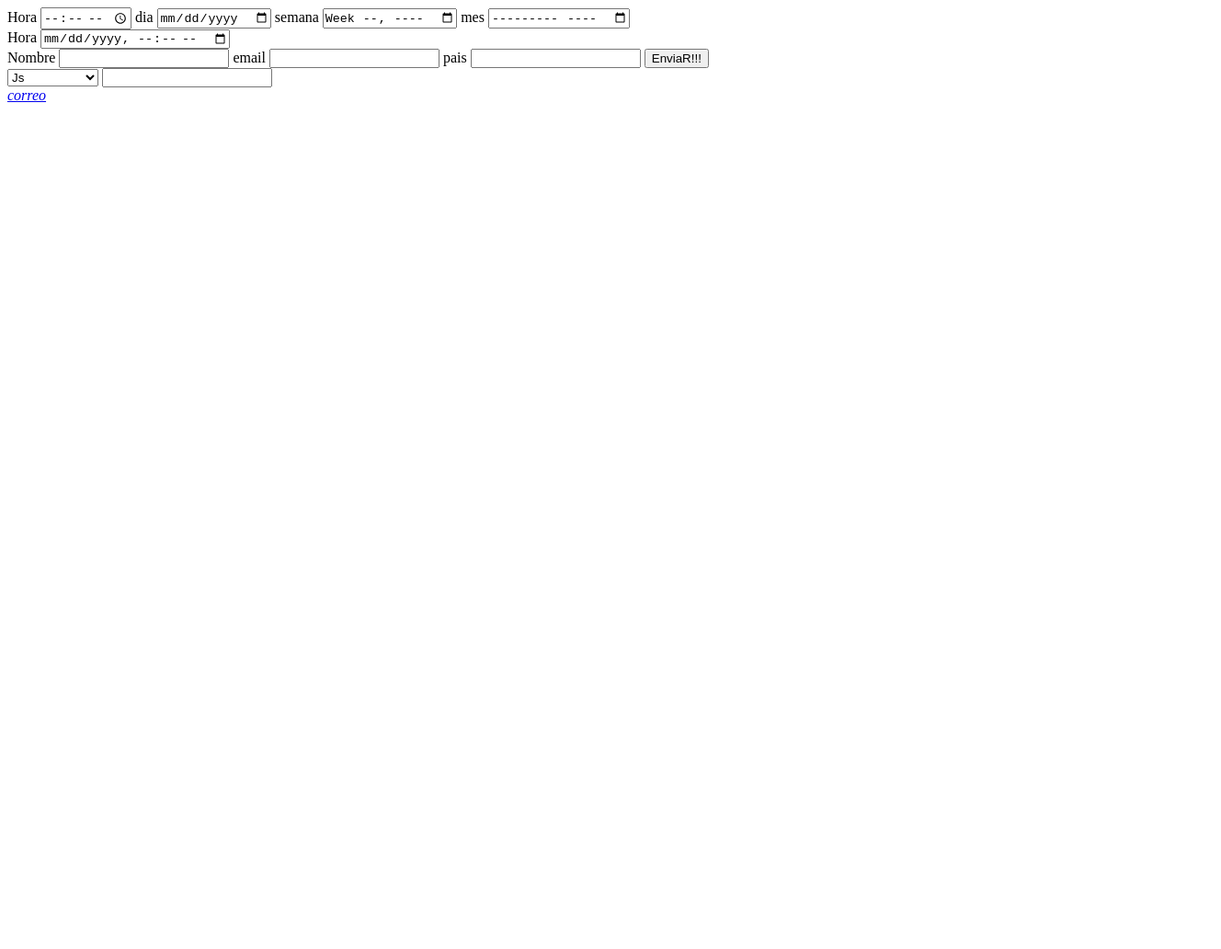
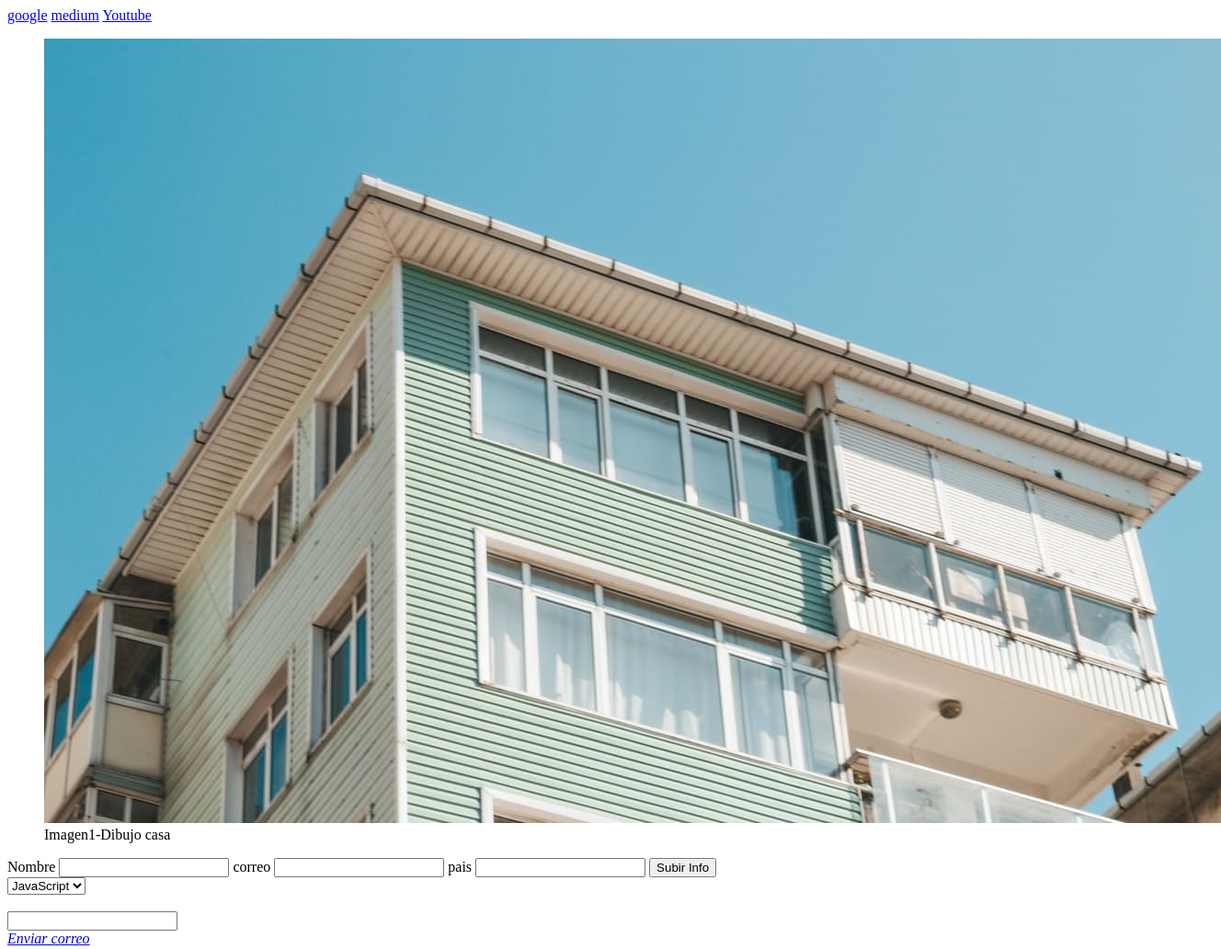
Before and after one commit to Danielherresan/Semantica_HTML, a plain HTML site: page html/index.html in a window 1280 px wide. Shown: the whole page at 92% size, 1328 px wide, since content can reach past the window. Before the commit the page ends 800 px from the top, so only its background shows below. Drawn offline with Linux system fonts and the light colour scheme.

Commit message:
sesion de estilos

```diff
--- /dev/null
+++ b/css/style.css
@@ -0,0 +1,28 @@
+* {
+    box-sizing: border-box;
+    margin: 0;
+    padding: 0;
+}
+html{
+    font-size: 62.5%;
+}
+.page-title{
+    color: blue;
+}
+
+h1{
+    font-size: 2.4rem;
+}
+
+main div ~ p  {
+    color: coral;
+}
+main div > p {
+    color:darkblue;
+}
+div{
+    font-size: 20px;
+}
+main div > h1 {
+    font-size: 1.7em;
+}
--- a/html/index.html
+++ b/html/index.html
@@ -9,89 +9,50 @@
 <body>
     <header>
         <nav>
-            <a href=""></a>
-            <a href=""></a>
-            <a href=""></a>
+            <a href="https://google.com">google</a>
+            <a href="https://medium.com">medium</a>
+            <a href="https://youtube.com">Youtube</a>
         </nav>
     </header>
     <main>
-        <!-- <figure>
-            <img src="./foto_no_exif.jpg" alt="foto de hombre mayor leyendo">
-            <figcaption>Hombre mayor en el parque</figcaption>
-        </figure> -->
-        <form action="">
-            <label for="hora">
-                <span>Hora</span>
-                <input type="time" name="hora" id="hora">
+        <figure>
+            <img src="./house-real.jpg" alt="dibujo de una casa">
+            <figcaption>Imagen1-Dibujo casa</figcaption>
+        </figure>
+        <form action="POST">
+            <label for="nombre">
+                <span>Nombre</span>
+                <input type="text" value="" id='nombre' autocomplete="name">
             </label>
-            <label for="dia">
-                <span>dia</span>
-                <input type="date" name="dia" id="dia">
+            <label for="correo">
+                <span>correo</span>
+                <input type="email" value="" id='correo' autocomplete="email">
             </label>
-            <label for="semana">
-                <span>semana</span>
-                <input type="week" name="semana" id="semana">
+            <label for="pais">
+                <span>pais</span>
+                <input type="text" value="" id='pais' autocomplete="country">
             </label>
-            <label for="mes">
-                <span>mes</span>
-                <input type="month" name="mes" id="mes">
-            </label>
-
+            <input type="submit" value="Subir Info">
         </form>
-
-        <form action="">
-            <label for="hora">
-                <span>Hora</span>
-                <input type="datetime-local" name="hora" id="hora">
-            </label>
-
-
-        </form>
-        <form action="">
-            <label for="name">
-                <span>Nombre</span>
-                <input type="text" name="nombre" id="nombre" autocomplete="name">
-            </label>
-            <label for="email">
-                <span>email</span>
-                <input type="text" name="email" id="email" autocomplete="email">
-            </label>
-            <label for="country">
-                <span>pais</span>
-                <input type="text" name="pais" id="pais" autocomplete="country">
-            </label>
-            <input type="submit" value="EnviaR!!!">
-
-        </form>
-
-
         <select name="cursos" id="">
-            <option value="Js"> Js</option>
-            <option value="HTML">HTML</option>
-            <option value="CSS3">CSS</option>
-            <option value="Accesibilidad"> accesibilidad</option>
+            <option value="Js">JavaScript</option>
+            <option value="Ts">TypeScript</option>
+            <option value="dart">Dart</option>
         </select>
 
-        <input list="cursos">
+        <br>
+        <br>
+        <input list="cursos" >
         <datalist id="cursos">
-            <option value="Js"></option>
-            <option value="HTML"></option>
-            <option value="CSS3"></option>
-            <option value="Accesibilidad"></option>
+            <option value="Js">JavaScript</option>
+            <option value="Ts">TypeScript</option>
+            <option value="dart">Dart</option>
+            <option value="Flutter">Flutter</option>
         </datalist>
-
-        <article>
-            <!--Esta la vamos a utilizar cuando sea independiente de la página  -->
-        </article>
-        <section>
-
-        </section>
-
-
     </main>
     <footer>
         <address>
-            <a href="mailto:danielherresan@gmail.com">correo</a>
+            <a href="mailto:danielherresan@gmail.com">Enviar correo</a>
         </address>
     </footer>
 </body>
```
Also changed, not shown: css/index.html (added, +39 -0 lines), html/house-real.jpg (added), html/house.png (added), 1 other file.
